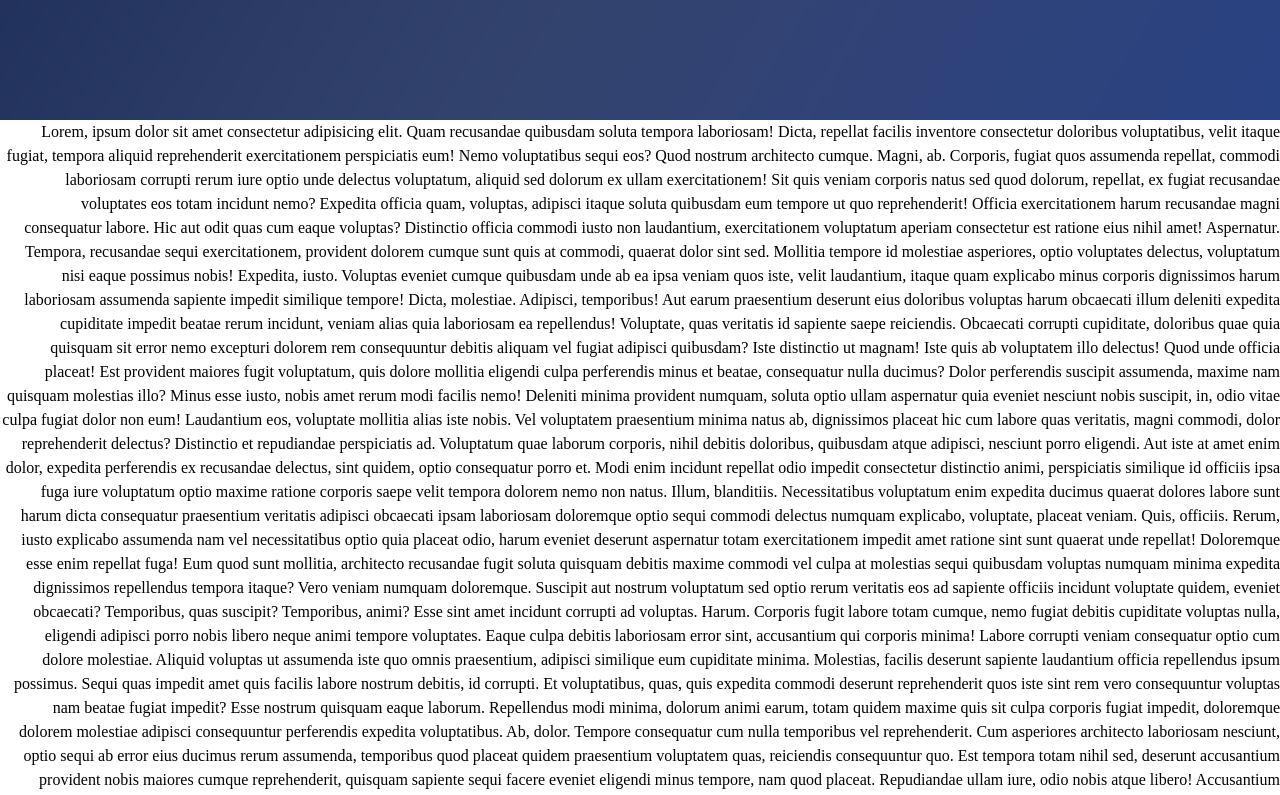
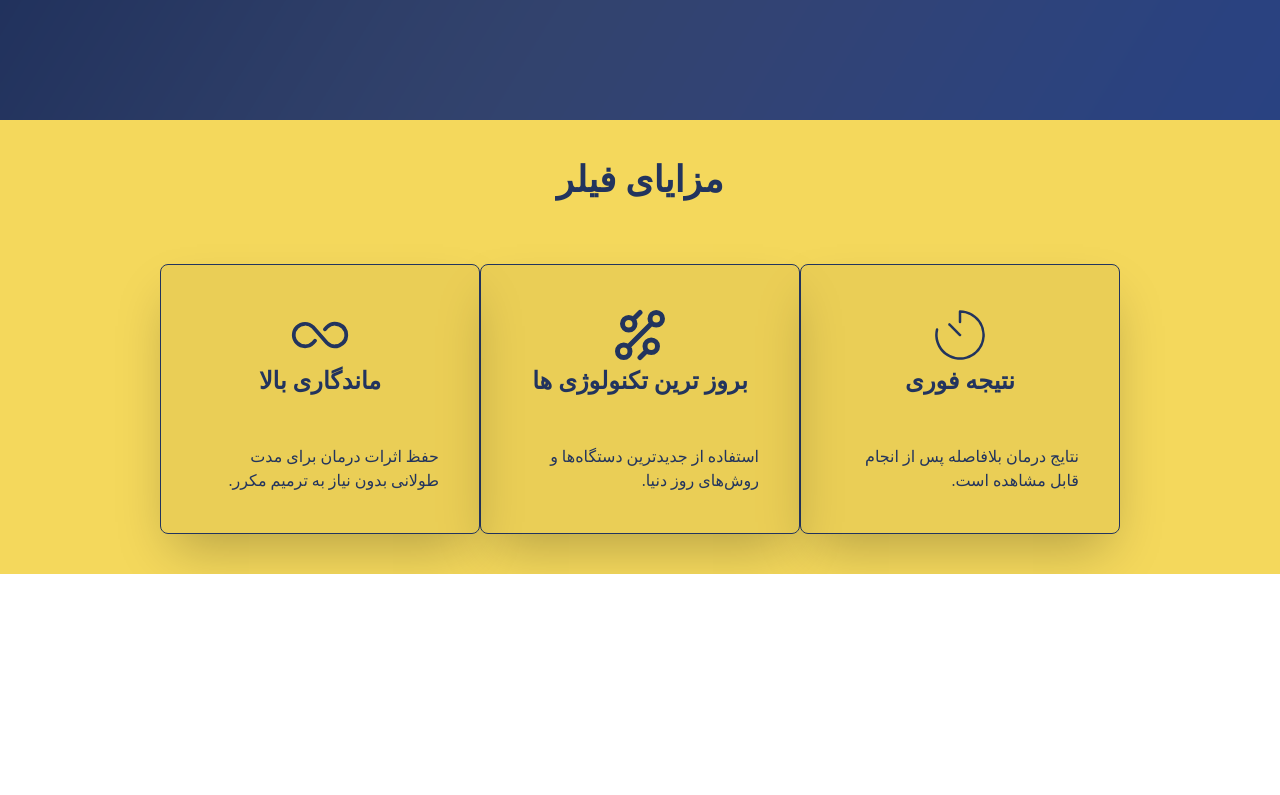
Before and after one commit to Abolfazl-Nasibi/clinic-website, a React (Vite) app: page / in a window 1280 px wide. Shown: the part 680-1475 px from the top of the page. After the commit the page ends 1254 px from the top, so only its background shows below. Built offline with nearby package versions, Linux system fonts and the light colour scheme; a web font is replaced by a local one.

Commit message:
completed filler benefits component

```diff
--- /dev/null
+++ b/src/components/filler-benefits/BenefitBox.jsx
@@ -0,0 +1,12 @@
+
+
+export default function BenefitBox({icon : Icon , text ,description}) {
+
+  return <div className="flex flex-col justify-center items-center w-92 px-10 py-10 rounded-lg shadow-2xl border border-primary-dark bg-secondary-dark/20 text-primary-dark">
+      <Icon size={60} />
+      <div className="flex flex-col items-center justify-center">
+        <span className="font-bold text-2xl mb-12">{text}</span>
+        <span>{description}</span>
+      </div>
+  </div>;
+}
--- /dev/null
+++ b/src/components/filler-benefits/FillerBenefits.jsx
@@ -0,0 +1,36 @@
+import BenefitBox from "./BenefitBox";
+import { CiTimer } from "react-icons/ci";
+import { GrTechnology } from "react-icons/gr";
+import { PiInfinity } from "react-icons/pi";
+
+
+export default function FillerBenefits() {
+  const benefits = [
+    {
+      icon: CiTimer,
+      text: "نتیجه فوری",
+      description: "نتایج درمان بلافاصله پس از انجام قابل مشاهده است.",
+    },
+    {
+      icon: GrTechnology,
+      text: "بروز ترین تکنولوژی ها",
+      description: "استفاده از جدیدترین دستگاه‌ها و روش‌های روز دنیا.",
+    },
+    {
+      icon: PiInfinity,
+      text: "ماندگاری بالا",
+      description: "حفظ اثرات درمان برای مدت طولانی بدون نیاز به ترمیم مکرر.",
+    },
+  ];
+
+  return (
+    <div className="bg-secondary flex flex-col justify-center items-center gap-16 py-10">
+      <span className="font-bold text-4xl text-primary-dark">مزایای فیلر</span>
+      <div className="flex justify-between items-center w-full px-40">
+        {benefits.map((benefit)=>(
+        <BenefitBox {...benefit} />
+      ))}
+      </div>
+    </div>
+  );
+}
--- a/src/components/mainPage/MainPage.jsx
+++ b/src/components/mainPage/MainPage.jsx
@@ -1,40 +1,12 @@
 import Head from "./head"
+import FillerBenefits from "../filler-benefits/FillerBenefits"
 
 export default function MainPage(){
 
     return(
         <div>
             <Head />
-            Lorem, ipsum dolor sit amet consectetur adipisicing elit. Quam recusandae quibusdam soluta tempora laboriosam! Dicta, repellat facilis inventore consectetur doloribus voluptatibus, velit itaque fugiat, tempora aliquid reprehenderit exercitationem perspiciatis eum!
-            Nemo voluptatibus sequi eos? Quod nostrum architecto cumque. Magni, ab. Corporis, fugiat quos assumenda repellat, commodi laboriosam corrupti rerum iure optio unde delectus voluptatum, aliquid sed dolorum ex ullam exercitationem!
-            Sit quis veniam corporis natus sed quod dolorum, repellat, ex fugiat recusandae voluptates eos totam incidunt nemo? Expedita officia quam, voluptas, adipisci itaque soluta quibusdam eum tempore ut quo reprehenderit!
-            Officia exercitationem harum recusandae magni consequatur labore. Hic aut odit quas cum eaque voluptas? Distinctio officia commodi iusto non laudantium, exercitationem voluptatum aperiam consectetur est ratione eius nihil amet! Aspernatur.
-            Tempora, recusandae sequi exercitationem, provident dolorem cumque sunt quis at commodi, quaerat dolor sint sed. Mollitia tempore id molestiae asperiores, optio voluptates delectus, voluptatum nisi eaque possimus nobis! Expedita, iusto.
-            Voluptas eveniet cumque quibusdam unde ab ea ipsa veniam quos iste, velit laudantium, itaque quam explicabo minus corporis dignissimos harum laboriosam assumenda sapiente impedit similique tempore! Dicta, molestiae. Adipisci, temporibus!
-            Aut earum praesentium deserunt eius doloribus voluptas harum obcaecati illum deleniti expedita cupiditate impedit beatae rerum incidunt, veniam alias quia laboriosam ea repellendus! Voluptate, quas veritatis id sapiente saepe reiciendis.
-            Obcaecati corrupti cupiditate, doloribus quae quia quisquam sit error nemo excepturi dolorem rem consequuntur debitis aliquam vel fugiat adipisci quibusdam? Iste distinctio ut magnam! Iste quis ab voluptatem illo delectus!
-            Quod unde officia placeat! Est provident maiores fugit voluptatum, quis dolore mollitia eligendi culpa perferendis minus et beatae, consequatur nulla ducimus? Dolor perferendis suscipit assumenda, maxime nam quisquam molestias illo?
-            Minus esse iusto, nobis amet rerum modi facilis nemo! Deleniti minima provident numquam, soluta optio ullam aspernatur quia eveniet nesciunt nobis suscipit, in, odio vitae culpa fugiat dolor non eum!
-            Laudantium eos, voluptate mollitia alias iste nobis. Vel voluptatem praesentium minima natus ab, dignissimos placeat hic cum labore quas veritatis, magni commodi, dolor reprehenderit delectus? Distinctio et repudiandae perspiciatis ad.
-            Voluptatum quae laborum corporis, nihil debitis doloribus, quibusdam atque adipisci, nesciunt porro eligendi. Aut iste at amet enim dolor, expedita perferendis ex recusandae delectus, sint quidem, optio consequatur porro et.
-            Modi enim incidunt repellat odio impedit consectetur distinctio animi, perspiciatis similique id officiis ipsa fuga iure voluptatum optio maxime ratione corporis saepe velit tempora dolorem nemo non natus. Illum, blanditiis.
-            Necessitatibus voluptatum enim expedita ducimus quaerat dolores labore sunt harum dicta consequatur praesentium veritatis adipisci obcaecati ipsam laboriosam doloremque optio sequi commodi delectus numquam explicabo, voluptate, placeat veniam. Quis, officiis.
-            Rerum, iusto explicabo assumenda nam vel necessitatibus optio quia placeat odio, harum eveniet deserunt aspernatur totam exercitationem impedit amet ratione sint sunt quaerat unde repellat! Doloremque esse enim repellat fuga!
-            Eum quod sunt mollitia, architecto recusandae fugit soluta quisquam debitis maxime commodi vel culpa at molestias sequi quibusdam voluptas numquam minima expedita dignissimos repellendus tempora itaque? Vero veniam numquam doloremque.
-            Suscipit aut nostrum voluptatum sed optio rerum veritatis eos ad sapiente officiis incidunt voluptate quidem, eveniet obcaecati? Temporibus, quas suscipit? Temporibus, animi? Esse sint amet incidunt corrupti ad voluptas. Harum.
-            Corporis fugit labore totam cumque, nemo fugiat debitis cupiditate voluptas nulla, eligendi adipisci porro nobis libero neque animi tempore voluptates. Eaque culpa debitis laboriosam error sint, accusantium qui corporis minima!
-            Labore corrupti veniam consequatur optio cum dolore molestiae. Aliquid voluptas ut assumenda iste quo omnis praesentium, adipisci similique eum cupiditate minima. Molestias, facilis deserunt sapiente laudantium officia repellendus ipsum possimus.
-            Sequi quas impedit amet quis facilis labore nostrum debitis, id corrupti. Et voluptatibus, quas, quis expedita commodi deserunt reprehenderit quos iste sint rem vero consequuntur voluptas nam beatae fugiat impedit?
-            Esse nostrum quisquam eaque laborum. Repellendus modi minima, dolorum animi earum, totam quidem maxime quis sit culpa corporis fugiat impedit, doloremque dolorem molestiae adipisci consequuntur perferendis expedita voluptatibus. Ab, dolor.
-            Tempore consequatur cum nulla temporibus vel reprehenderit. Cum asperiores architecto laboriosam nesciunt, optio sequi ab error eius ducimus rerum assumenda, temporibus quod placeat quidem praesentium voluptatem quas, reiciendis consequuntur quo.
-            Est tempora totam nihil sed, deserunt accusantium provident nobis maiores cumque reprehenderit, quisquam sapiente sequi facere eveniet eligendi minus tempore, nam quod placeat. Repudiandae ullam iure, odio nobis atque libero!
-            Accusantium quidem nemo iure perspiciatis aliquid explicabo, assumenda dolorum illo? Sequi illum tenetur aperiam sed minus ipsam voluptates ex est et eos eaque ipsum iste similique voluptatem dicta, dolorum cupiditate.
-            Cum vel distinctio magnam dicta veniam. Itaque voluptatem sit recusandae quis non nam explicabo dolore porro incidunt voluptate, hic saepe enim voluptatum illum numquam, asperiores vitae atque culpa veniam distinctio.
-            Animi quae, debitis distinctio aliquid dolores maxime facilis repudiandae aut perferendis pariatur beatae sunt consectetur dicta. Corrupti qui voluptas temporibus voluptates in vero nulla modi facilis, dolorem dolore suscipit cum!
-            Pariatur provident voluptatem dolorem. Cum, voluptates inventore ut nesciunt qui dolores cupiditate expedita similique accusantium, ullam in maiores facere! Error blanditiis molestias impedit eveniet ipsum esse maiores quod excepturi asperiores!
-            Autem quod voluptatem odit, dicta hic impedit quia accusamus vitae quas veritatis minima cum ea alias eius distinctio cupiditate. Enim maiores a sint. Accusantium vitae dicta aperiam dolor eos aliquam.
-            Quibusdam qui aliquid totam fuga minus sunt placeat nostrum deserunt repellendus quos atque error ea nihil est ducimus cupiditate, necessitatibus sit. Quae tempore odio obcaecati. Laudantium ex nesciunt vero nobis.
-            Adipisci repellendus aliquid doloribus ea iure ullam obcaecati possimus? Necessitatibus illo veniam quisquam, corrupti quasi assumenda ducimus magni hic, et optio ut nemo cum sed. Itaque repellendus nisi odio eveniet.
+            <FillerBenefits />
         </div>
     )
 }
--- a/src/index.css
+++ b/src/index.css
@@ -50,6 +50,7 @@
   --color-primary-dark : #22345E  ;
   --color-primary : #3C5FA8;
   --color-primary-light : #455b93		;
+  --color-secondary-dark : #c4a53e ;
   --color-secondary : #f4d85c;
   --color-secondary-light : #f9efc2;
   --color-secondary-ligher : #fdf9e4;
```
